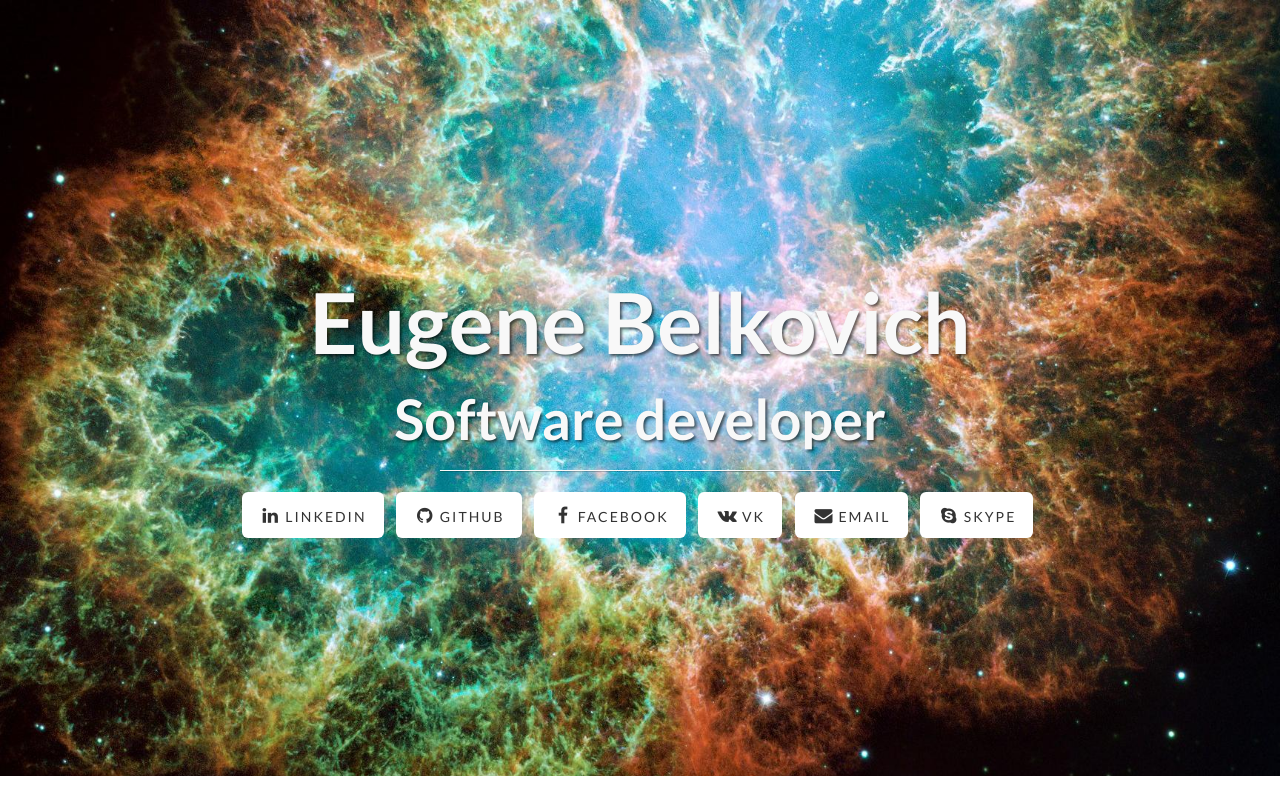
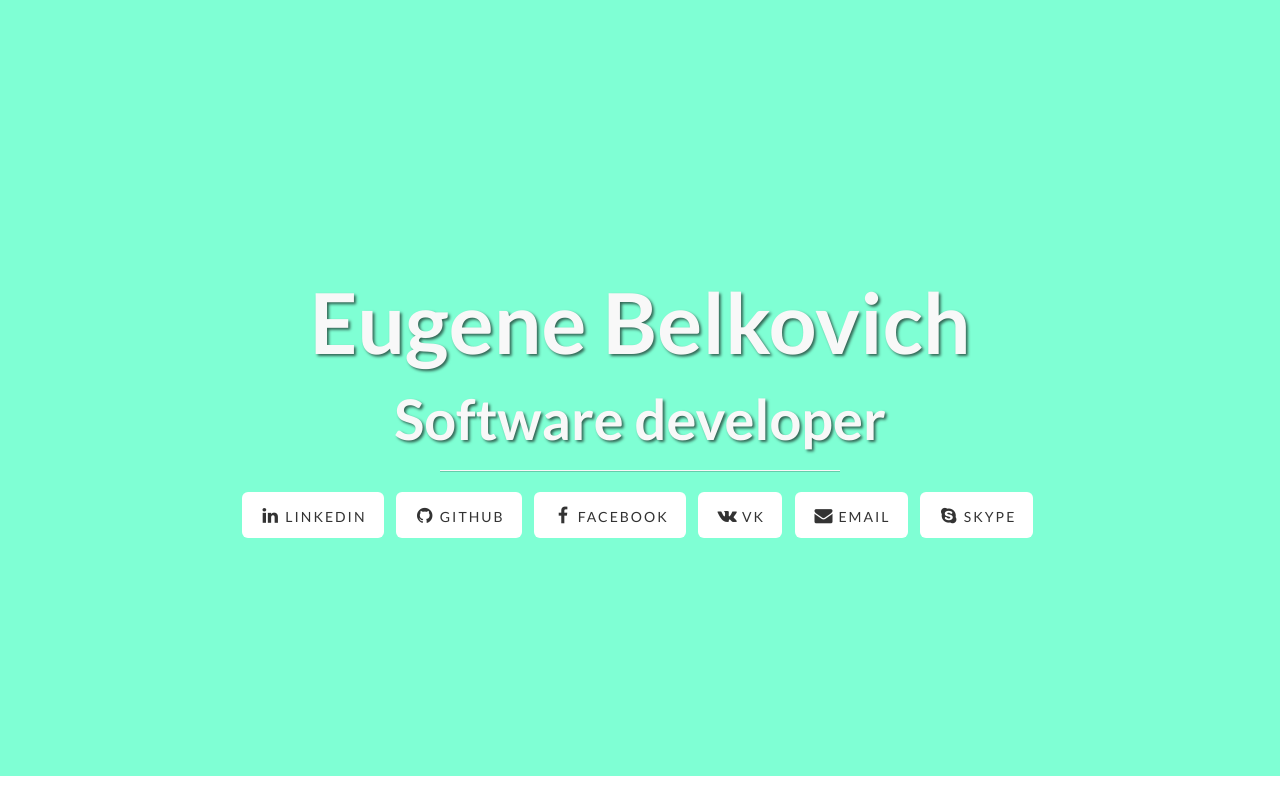
Before and after one commit to eugene-belkovich/eugene-belkovich, a plain HTML site: page index.html in a window 1280 px wide. Drawn offline with Linux system fonts and the light colour scheme.

Commit message:
Update landing-page.css
change background color

```diff
--- a/css/landing-page.css
+++ b/css/landing-page.css
@@ -35,7 +35,8 @@ h6 {
     /*padding-bottom: 50px;*/
     text-align: center;
     color: #f8f8f8;
-    background: url(../img/space/1.jpg) no-repeat center center fixed;
+/*     background: url(../img/space/1.jpg) no-repeat center center fixed; */
+    background: aquamarine;
     -webkit-background-size: cover;
     -moz-background-size: cover;
     -o-background-size: cover;
```
